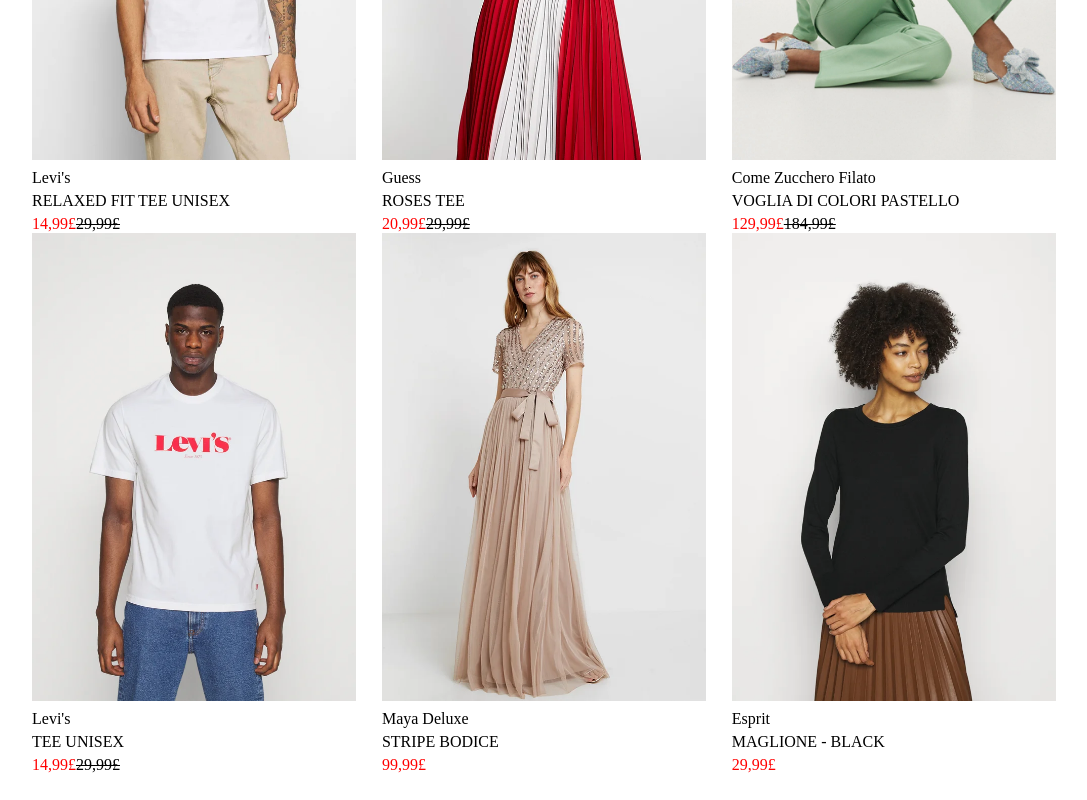
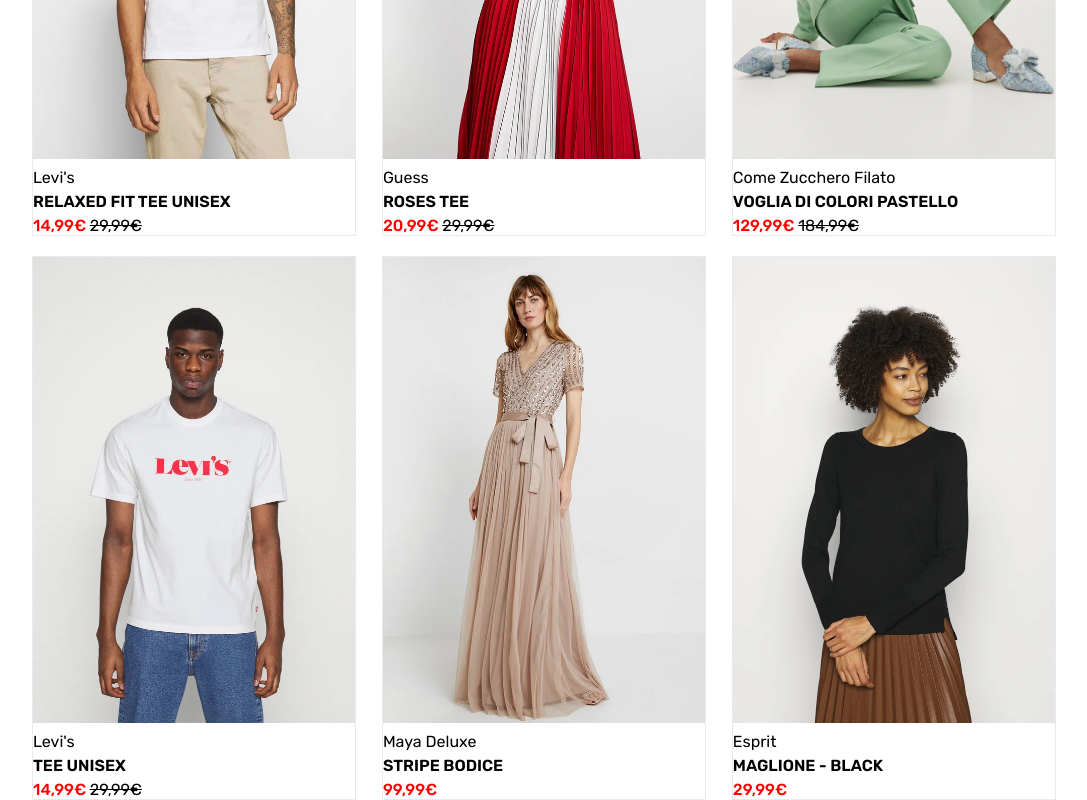
Before and after one commit to tpaglia493/html-css-boolando, a plain HTML site: page index.html in a window 1280 px wide. Shown: the part 407-1207 px from the top of the page, without its empty margins (96-1183 px from the left). Before the commit the page ends 1181 px from the top, so only its background shows below. Drawn offline with Linux system fonts and the light colour scheme.

Commit message:
style refinitions

```diff
--- a/css/style.css
+++ b/css/style.css
@@ -2,6 +2,7 @@
     margin: 0;
     padding: 0;
     box-sizing: border-box;
+    font-family: 'Rubik', sans-serif;
 }
 
 .margin-auto-80 {
@@ -18,6 +19,8 @@
     flex-direction: column;
     width: 31.66%;
     min-width: 200px;
+    border: 1px solid #eaeaea;
+    margin-top: 20px;
 }
 
 /*.width-30 {
@@ -32,11 +35,12 @@
 
 .object {
     text-transform: uppercase;
-
+    font-weight: 600;
 }
 
 .price {
     color: red;
+    font-weight: 500;
 
 }
 
@@ -56,6 +60,7 @@
 .old-price {
     text-decoration: line-through;
     color: black;
+    font-weight: 400;
 }
 
 .center {
--- a/index.html
+++ b/index.html
@@ -5,6 +5,9 @@
     <meta charset="UTF-8">
     <meta http-equiv="X-UA-Compatible" content="IE=edge">
     <meta name="viewport" content="width=device-width, initial-scale=1.0">
+    <link rel="preconnect" href="https://fonts.googleapis.com">
+    <link rel="preconnect" href="https://fonts.gstatic.com" crossorigin>
+    <link href="https://fonts.googleapis.com/css2?family=Rubik:wght@400;500;600&display=swap" rel="stylesheet">
     <link rel="stylesheet" href="./css/style.css">
     <title>Boolando</title>
 </head>
@@ -16,92 +19,103 @@
             <section>
                 <div class="center">
                     <h1 class="item-margin">Boolando</h1>
-                    <h3 class="item-margin">Spedizione e reso gratuiti</h3>
+                    <h3 class="item-margin">Spedizione e reso gratuiti!</h3>
                 </div>
 
                 <!--SECTION WITH 6 CARDS-->
 
 
                 <!--BIGGEST FLEX-CONTAINER-->
-                <div id="big-box" class="flex wrap section-margin">
+                <div id="big-box" class="flex wrap">
                     <!--FLEX-CARD 1-->
                     <div class="card flex width-30">
                         <!--IMG CONTAINER-->
-                        <div><img class="contain" src="./img/1.webp" alt="model with a dress"></div>
+                        <div>
+                            <img class="contain" src="./img/1.webp" alt="model with a dress">
+                        </div>
 
                         <!--DETAILS CONTAINER-->
                         <div>
                             <p class="mark item-margin">Levi's</p>
                             <p class="object item-margin">Relaxed fit tee unisex</p>
-                            <p class="price item-margin">14,99£<span class="old-price">29,99£</span></p>
+                            <p class="price item-margin">14,99&euro; <span class="old-price">29,99&euro;</span></p>
                         </div>
                     </div>
 
                     <!--FLEX-CARD 2-->
                     <div class="card flex width-30">
                         <!--IMG CONTAINER-->
-                        <div><img class="contain" src="./img/2.webp" alt="model with a dress"></div>
+                        <div>
+                            <img class="contain" src="./img/2.webp" alt="model with a dress">
+                        </div>
 
                         <!--DETAILS CONTAINER-->
                         <div>
                             <p class="mark item-margin">Guess</p>
                             <p class="object item-margin">roses tee</p>
-                            <p class="price item-margin">20,99£<span class="old-price">29,99£</span></p>
+                            <p class="price item-margin">20,99&euro; <span class="old-price">29,99&euro;</span></p>
                         </div>
                     </div>
 
                     <!--FLEX-CARD 3-->
                     <div class="card flex width-30">
                         <!--IMG CONTAINER-->
-                        <div><img class="contain" src="./img/3.webp" alt="model with a dress"></div>
+                        <div>
+                            <img class="contain" src="./img/3.webp" alt="model with a dress">
+                        </div>
 
                         <!--DETAILS CONTAINER-->
                         <div>
                             <p class="mark item-margin">Come zucchero filato</p>
                             <p class="object item-margin">Voglia di colori pastello</p>
-                            <p class="price item-margin">129,99£<span class="old-price">184,99£</span></p>
+                            <p class="price item-margin">129,99&euro; <span class="old-price">184,99&euro;</span></p>
                         </div>
                     </div>
 
                     <!--FLEX-CARD 4-->
                     <div class="card flex width-30">
                         <!--IMG CONTAINER-->
-                        <div><img class="contain" src="./img/4.webp" alt="model with a dress"></div>
+                        <div>
+                            <img class="contain" src="./img/4.webp" alt="model with a dress">
+                        </div>
 
                         <!--DETAILS CONTAINER-->
                         <div>
                             <p class="mark item-margin">Levi's</p>
                             <p class="object item-margin">tee unisex</p>
-                            <p class="price item-margin">14,99£<span class="old-price">29,99£</span></p>
+                            <p class="price item-margin">14,99&euro; <span class="old-price">29,99&euro;</span></p>
                         </div>
                     </div>
 
                     <!--FLEX-CARD 5-->
                     <div class="card flex width-30">
                         <!--IMG CONTAINER-->
-                        <div><img class="contain" src="./img/5.webp" alt="model with a dress"></div>
+                        <div>
+                            <img class="contain" src="./img/5.webp" alt="model with a dress">
+                        </div>
 
                         <!--DETAILS CONTAINER-->
                         <div>
                             <p class="mark item-margin">Maya deluxe</p>
                             <p class="object item-margin">Stripe bodice</p>
-                            <p class="price item-margin">99,99£</p>
+                            <p class="price item-margin">99,99&euro;</p>
                         </div>
                     </div>
 
                     <!--FLEX-CARD 6-->
                     <div class="card flex width-30">
                         <!--IMG CONTAINER-->
-                        <div><img class="contain" src="./img/6.webp" alt="model with a dress"></div>
+                        <div>
+                            <img class="contain" src="./img/6.webp" alt="model with a dress">
+                        </div>
 
                         <!--DETAILS CONTAINER-->
                         <div>
                             <p class="mark item-margin">Esprit</p>
                             <p class="object item-margin">Maglione - Black</p>
-                            <p class="price item-margin">29,99£</p>
+                            <p class="price item-margin">29,99&euro;</p>
                         </div>
                     </div>
-
                 </div>
             </section>
         </div>
```
